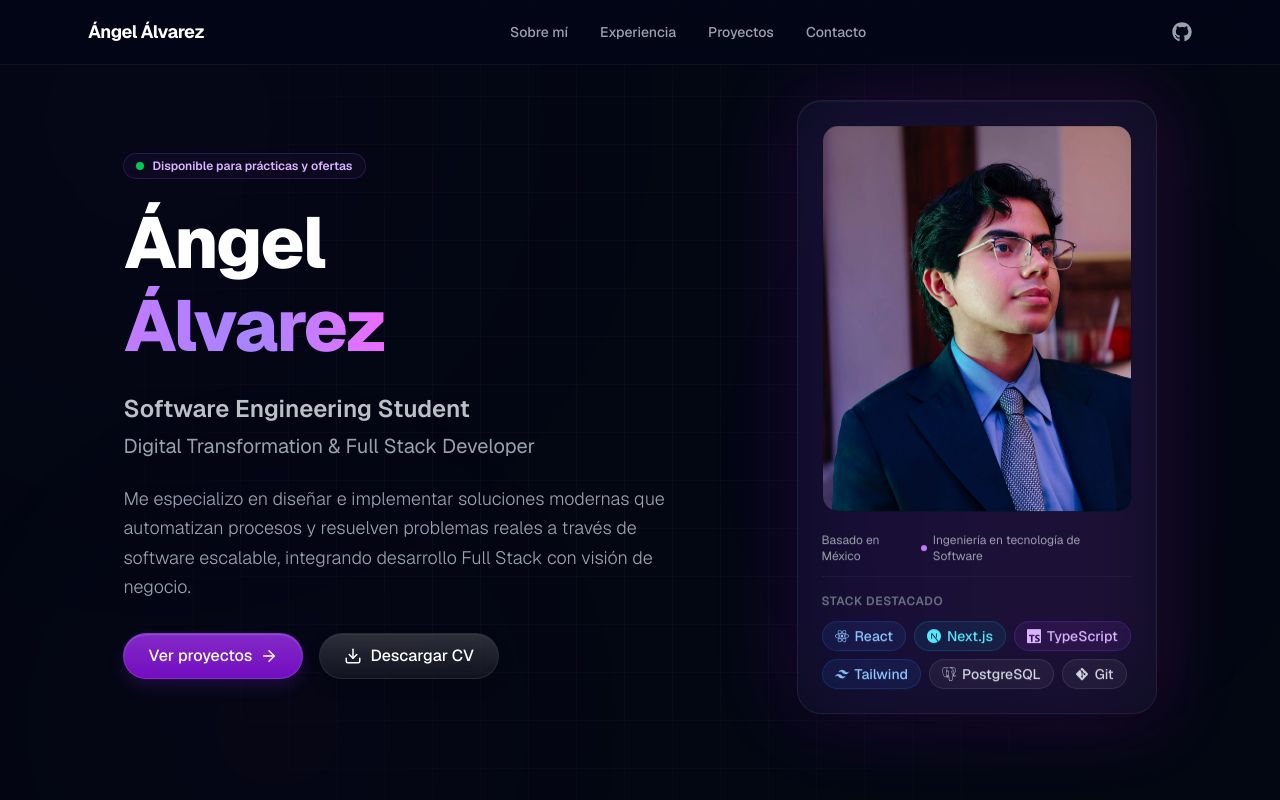
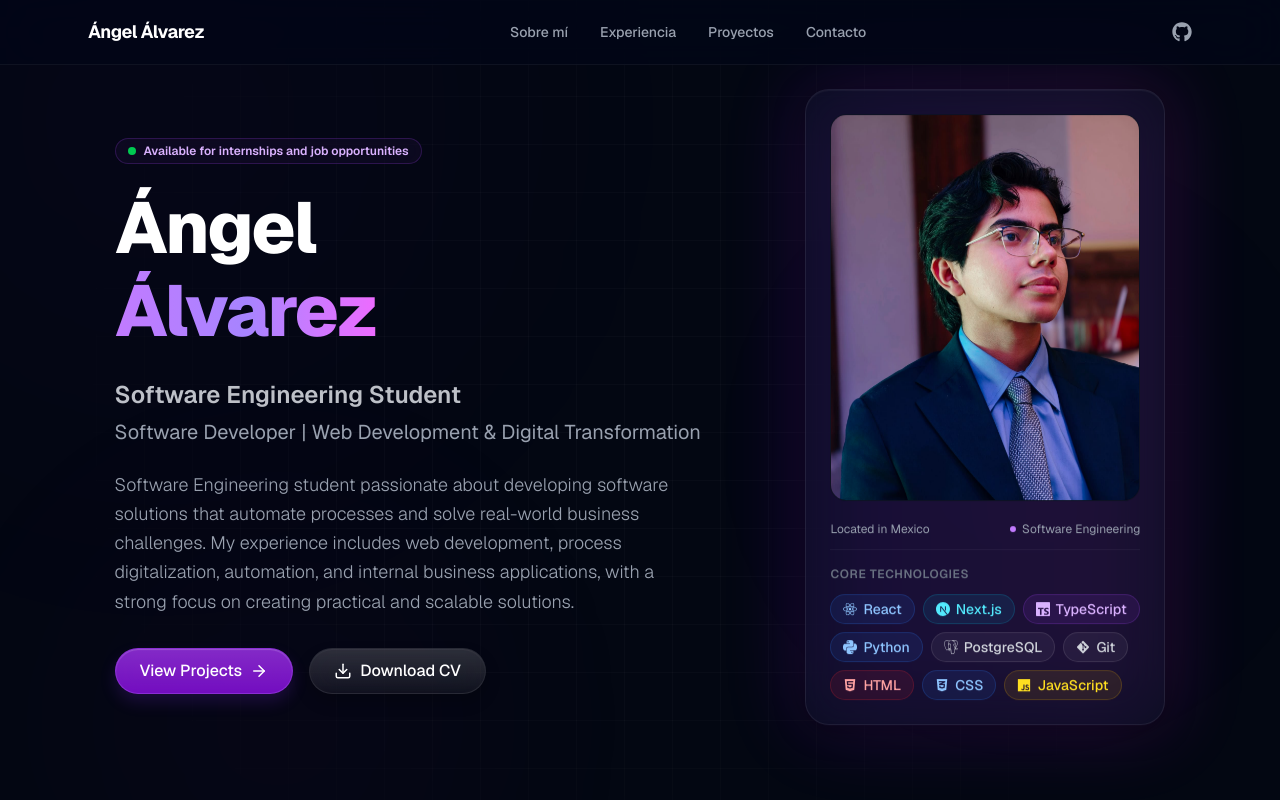
Before and after one commit to Junniora/Digital-Portfolio, a Next.js app: page / in a window 1280 px wide. Shown: the top 800 px of the page. Built offline with nearby package versions, Linux system fonts and the light colour scheme.

Commit message:
Se modifico algunas propiedades de colores de los stacks, así como descripciones en inglés

```diff
--- a/components/home/HeroButtons.tsx
+++ b/components/home/HeroButtons.tsx
@@ -5,7 +5,7 @@ export default function HeroButtons() {
   return (
     <div className="mt-8 flex flex-wrap items-center gap-4">
       <Button href="#projects" variant="primary">
-        <span>Ver proyectos</span>
+        <span>View Projects</span>
         <FiArrowRight className="text-lg transition-transform duration-300 group-hover:translate-x-1" />
       </Button>
 
@@ -15,7 +15,7 @@ export default function HeroButtons() {
         external
       >
         <FiDownload className="text-lg" />
-        <span>Descargar CV</span>
+        <span>Download CV</span>
       </Button>
     </div>
   );
--- a/components/home/HeroContent.tsx
+++ b/components/home/HeroContent.tsx
@@ -48,7 +48,7 @@ export default function HeroContent() {
           <span className="animate-ping absolute inline-flex h-full w-full rounded-full bg-green-400 opacity-75" />
           <span className="relative inline-flex rounded-full h-2 w-2 bg-green-500" />
         </span>
-        Disponible para prácticas y ofertas
+        Available for internships and job opportunities
       </motion.div>
 
       {/* Título Principal con Gradiente Texturado */}
@@ -69,7 +69,7 @@ export default function HeroContent() {
       >
         Software Engineering Student
         <span className="block text-gray-400 font-normal text-lg md:text-xl mt-1">
-          Digital Transformation & Full Stack Developer
+          Software Developer | Web Development & Digital Transformation
         </span>
       </motion.h2>
 
@@ -78,7 +78,7 @@ export default function HeroContent() {
         variants={itemVariants}
         className="mt-6 max-w-xl text-base md:text-lg leading-relaxed text-gray-400 font-light"
       >
-        Me especializo en diseñar e implementar soluciones modernas que automatizan procesos y resuelven problemas reales a través de software escalable, integrando desarrollo Full Stack con visión de negocio.
+        Software Engineering student passionate about developing software solutions that automate processes and solve real-world business challenges. My experience includes web development, process digitalization, automation, and internal business applications, with a strong focus on creating practical and scalable solutions.
       </motion.p>
 
       {/* Botones de acción del Hero */}
--- a/components/home/HeroImage.tsx
+++ b/components/home/HeroImage.tsx
@@ -3,10 +3,11 @@
 import { useState } from "react";
 import { motion } from "framer-motion";
 import Image from "next/image";
-import { FaReact, FaGitAlt } from "react-icons/fa";
-import { SiNextdotjs, SiPostgresql, SiTypescript, SiTailwindcss } from "react-icons/si";
+import { FaReact, FaGitAlt, FaHSquare, FaCss3Alt, FaJs } from "react-icons/fa";
+import { SiNextdotjs, SiPostgresql, SiTypescript, SiTailwindcss, SiPython } from "react-icons/si";
 import Card from "../ui/Card";
 import Tag from "../ui/Tag";
+import { FaHtml5 } from "react-icons/fa6";
 
 export default function HeroImage() {
   // Estado para rastrear las coordenadas del cursor dentro de la tarjeta
@@ -72,16 +73,16 @@ export default function HeroImage() {
           <div className="mt-5">
             {/* Metadatos o información complementaria */}
             <div className="flex items-center justify-between text-xs text-gray-400 border-b border-white/5 pb-3 mb-4">
-              <span>Basado en México</span>
+              <span>Located in Mexico</span>
               <span className="flex items-center gap-1.5">
                 <span className="h-1.5 w-1.5 rounded-full bg-purple-400" />
-                Ingeniería en tecnología de Software
+                Software Engineering
               </span>
             </div>
 
             {/* Subtítulo del stack */}
             <h4 className="text-xs font-semibold uppercase tracking-wider text-gray-500 mb-3">
-              Stack Destacado
+              Core Technologies
             </h4>
 
             {/* Contenedor Flex Wrap alineado y responsivo */}
@@ -99,8 +100,8 @@ export default function HeroImage() {
                 <span>TypeScript</span>
               </Tag>
               <Tag variant="blue">
-                <SiTailwindcss className="text-sm" />
-                <span>Tailwind</span>
+                <SiPython className="text-sm" />
+                <span>Python</span>
               </Tag>
               <Tag variant="slate">
                 <SiPostgresql className="text-sm" />
@@ -110,6 +111,18 @@ export default function HeroImage() {
                 <FaGitAlt className="text-sm" />
                 <span>Git</span>
               </Tag>
+              <Tag variant="red">
+                <FaHtml5 className="text-sm" />
+                <span>HTML</span>
+              </Tag>
+              <Tag variant="blue">
+                <FaCss3Alt className="text-sm" />
+                <span>CSS</span>
+              </Tag>
+              <Tag variant="yellow">
+                <FaJs className="text-sm" />
+                <span>JavaScript</span>
+              </Tag>
             </div>
           </div>
         </Card>
--- a/components/ui/Tag.tsx
+++ b/components/ui/Tag.tsx
@@ -1,6 +1,6 @@
 interface TagProps {
   children: React.ReactNode;
-  variant?: "blue" | "slate" | "green" | "purple" | "cyan";
+  variant?: "blue" | "slate" | "green" | "purple" | "cyan" | "red" | "orange" | "yellow" | "pink";
   className?: string;
 }
 
@@ -16,6 +16,10 @@ export default function Tag({
     green: "border-green-500/20 bg-green-500/10 text-green-300",
     purple: "border-purple-500/20 bg-purple-500/10 text-purple-300",
     cyan: "border-cyan-500/20 bg-cyan-500/10 text-cyan-300",
+    red: "border-red-500/20 bg-red-500/10 text-red-300",
+    orange: "border-orange-500/20 bg-orange-500/10 text-orange-300",
+    yellow: "border-yellow-500/20 bg-yellow-500/10 text-yellow-300",
+    pink: "border-pink-500/20 bg-pink-500/10 text-pink-300"
   };
 
   return (
```
Also changed, not shown: 1 other file (tests, documents, lock files or other folders).
